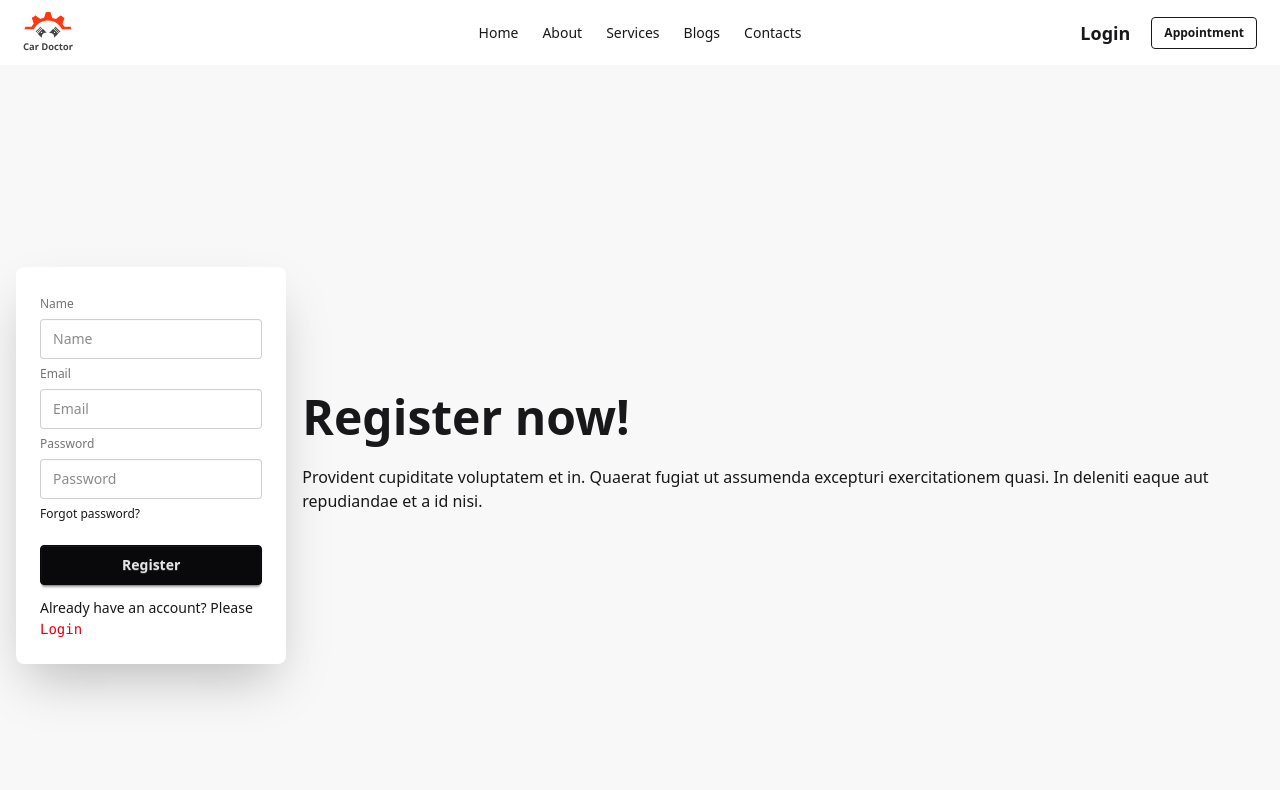
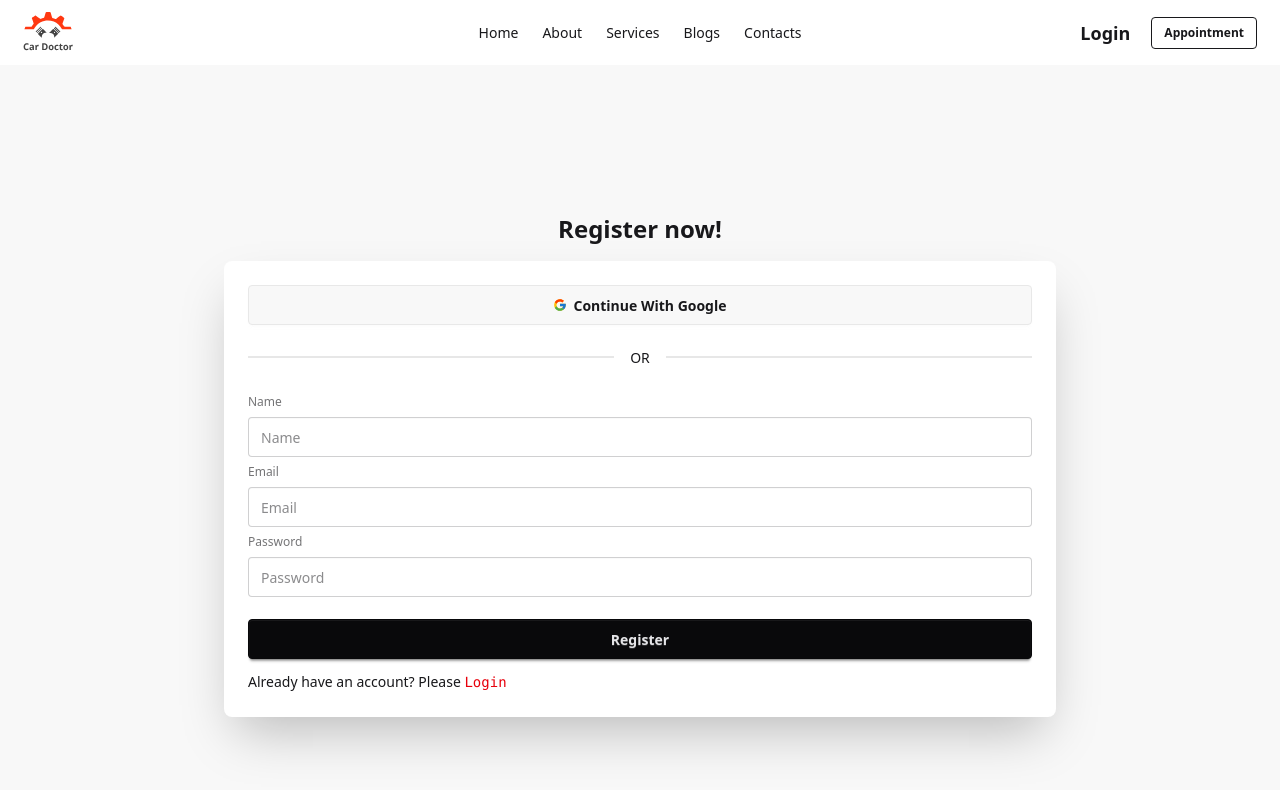
Before and after one commit to Nazim1247/car-doctor-next-js, a Next.js app: page /register in a window 1280 px wide. Shown: the top 790 px of the page. Built offline with nearby package versions, Linux system fonts and the light colour scheme; no server answers.

Commit message:
social login implemented

```diff
--- a/next.config.mjs
+++ b/next.config.mjs
@@ -7,6 +7,10 @@ const nextConfig = {
             hostname: 'i.ibb.co',
 
           },
+          {
+            protocol: 'https',
+            hostname: 'lh3.googleusercontent.com'
+          }
         ],
       },
 };
--- a/src/app/api/auth/[...nextauth]/route.js
+++ b/src/app/api/auth/[...nextauth]/route.js
@@ -2,6 +2,7 @@
 import { loginUser } from "@/app/actions/auth/loginUser";
 import NextAuth from "next-auth"
 import CredentialsProvider from "next-auth/providers/credentials";
+import GoogleProvider from "next-auth/providers/google";
 
 export const authOptions = {
     // Configure one or more authentication providers
@@ -33,6 +34,10 @@ export const authOptions = {
               // You can also Reject this callback with an Error thus the user will be sent to the error page with the error message as a query parameter
             }
           }
+        }),
+        GoogleProvider({
+          clientId: process.env.GOOGLE_CLIENT_ID,
+          clientSecret: process.env.GOOGLE_CLIENT_SECRET
         })
       ],
       pages: {
--- a/src/app/login/components/LoginForm.jsx
+++ b/src/app/login/components/LoginForm.jsx
@@ -3,6 +3,7 @@ import Link from "next/link";
 import { signIn } from "next-auth/react"
 import { useRouter } from "next/navigation";
 import toast from "react-hot-toast";
+import SocialLogin from "./SocialLogin";
 
 const LoginForm = () => {
     const router = useRouter();
@@ -27,14 +28,16 @@ const LoginForm = () => {
 
     }
     return (
-        <div>
-            <div className="card bg-base-100 w-full max-w-sm shrink-0 shadow-2xl">
+        <div className="w-full md:w-2/3 mx-auto">
+            <div className="card bg-base-100 w-ful shadow-2xl">
       <div className="card-body">
+      <SocialLogin />
+      <div className="divider">OR</div>
         <form onSubmit={handleSubmit} className="fieldset">
           <label className="fieldset-label">Email</label>
-          <input name='email' type="email" className="input" placeholder="Email" />
+          <input name='email' type="email" className="input w-full" placeholder="Email" />
           <label className="fieldset-label">Password</label>
-          <input name='password' type="password" className="input" placeholder="Password" />
+          <input name='password' type="password" className="input w-full" placeholder="Password" />
           <div><a className="link link-hover">Forgot password?</a></div>
           <button className="btn btn-neutral mt-4">Login</button>
         </form>
--- /dev/null
+++ b/src/app/login/components/SocialLogin.jsx
@@ -0,0 +1,37 @@
+"use client";
+import { signIn, useSession } from 'next-auth/react';
+import { useRouter } from 'next/navigation';
+import { useEffect, useRef } from 'react';
+import toast from 'react-hot-toast';
+import { FcGoogle } from "react-icons/fc";
+
+const SocialLogin = () => {
+    const firstRender = useRef(true);
+    const {data:session, status }= useSession();
+    const router = useRouter();
+    const handleSocialLogin = (providerName)=>{
+        signIn(providerName);
+    }
+
+    useEffect(()=>{
+        if (firstRender.current) {
+            firstRender.current = false;
+            return;
+          }
+
+        if(status === 'authenticated'){
+            router.push('/');
+            toast.success('Login Successfully!');
+        }
+    },[status])
+
+    return (
+        <div>
+            <button onClick={()=>handleSocialLogin('google')} className='btn w-full'>
+            <FcGoogle />
+                Continue With Google</button>
+        </div>
+    );
+};
+
+export default SocialLogin;
--- a/src/app/login/page.jsx
+++ b/src/app/login/page.jsx
@@ -1,18 +1,18 @@
 import React from 'react';
 import LoginForm from './components/LoginForm';
+// import Image from 'next/image';
+// import loginImage from '/image/login.webp';
 
 const page = () => {
     return (
         <div>
-            <div className="hero bg-base-200 min-h-screen">
-  <div className="hero-content flex-col lg:flex-row-reverse">
-    <div className="text-center lg:text-left">
+            <div className="hero bg-base-200">
+  <div className="hero-content flex-col w-full">
+  <h1 className="text-2xl font-bold">Login now!</h1>
+    {/* <div className="text-center lg:text-left">
       <h1 className="text-5xl font-bold">Login now!</h1>
-      <p className="py-6">
-        Provident cupiditate voluptatem et in. Quaerat fugiat ut assumenda excepturi exercitationem
-        quasi. In deleniti eaque aut repudiandae et a id nisi.
-      </p>
-    </div>
+      <Image src={'/image/login.webp'} width={300} height={300} alt='login image'/>
+    </div> */}
     <LoginForm />
   </div>
 </div>
--- a/src/app/register/components/RegisterForm.jsx
+++ b/src/app/register/components/RegisterForm.jsx
@@ -1,6 +1,7 @@
 "use client"
 
 import { registerUser } from "@/app/actions/auth/registerUser";
+import SocialLogin from "@/app/login/components/SocialLogin";
 import Link from "next/link";
 
 const RegisterForm = () => {
@@ -14,17 +15,19 @@ const RegisterForm = () => {
         await registerUser({name,email,password});
     }
     return (
-        <div>
-            <div className="card bg-base-100 w-full max-w-sm shrink-0 shadow-2xl">
+        <div className="w-full md:w-2/3 mx-auto">
+            <div className="card bg-base-100 w-full shadow-2xl">
       <div className="card-body">
+        <SocialLogin />
+        <div className="divider">OR</div>
         <form onSubmit={handleSubmit} className="fieldset">
           <label className="fieldset-label">Name</label>
-          <input name='name' type="text" className="input" placeholder="Name" />
+          <input name='name' type="text" className="input w-full" placeholder="Name" />
           <label className="fieldset-label">Email</label>
-          <input name='email' type="email" className="input" placeholder="Email" />
+          <input name='email' type="email" className="input w-full" placeholder="Email" />
           <label className="fieldset-label">Password</label>
-          <input name='password' type="password" className="input" placeholder="Password" />
-          <div><a className="link link-hover">Forgot password?</a></div>
+          <input name='password' type="password" className="input w-full" placeholder="Password" />
+
           <button className="btn btn-neutral mt-4">Register</button>
         </form>
         <Link href={'/login'}>Already have an account? Please <samp className="text-red-600">Login</samp></Link>
--- a/src/app/register/page.jsx
+++ b/src/app/register/page.jsx
@@ -5,14 +5,15 @@ const page = () => {
     return (
         <div>
             <div className="hero bg-base-200 min-h-screen">
-  <div className="hero-content flex-col lg:flex-row-reverse">
-    <div className="text-center lg:text-left">
+  <div className="hero-content flex-col w-full">
+  <h1 className="text-2xl font-bold">Register now!</h1>
+    {/* <div className="text-center lg:text-left">
       <h1 className="text-5xl font-bold">Register now!</h1>
       <p className="py-6">
         Provident cupiditate voluptatem et in. Quaerat fugiat ut assumenda excepturi exercitationem
         quasi. In deleniti eaque aut repudiandae et a id nisi.
       </p>
-    </div>
+    </div> */}
     <RegisterForm />
   </div>
 </div>
--- a/src/components/Navbar.jsx
+++ b/src/components/Navbar.jsx
@@ -2,8 +2,11 @@
 import { signOut, useSession } from 'next-auth/react';
 import Image from 'next/image';
 import Link from 'next/link';
+import { useRouter } from 'next/navigation';
+import toast from 'react-hot-toast';
 
 const Navbar = () => {
+  const router = useRouter();
 const {data: session,status} = useSession();
 // console.log(session)
     const navMenu = ()=>{
@@ -13,10 +16,13 @@ const {data: session,status} = useSession();
         <li><Link href={'/services'}>Services</Link></li>
         <li><Link href={'/blogs'}>Blogs</Link></li>
         <li><Link href={'/contacts'}>Contacts</Link></li>
+        </>
+    }
 
-
-        </>
-
+    const handleLogout = ()=>{
+      signOut({redirect:false});
+      router.push('/login');
+      toast.success('Logout Successfully!');
     }
     return (
         <div className='bg-base-100 shadow-sm'>
@@ -45,7 +51,10 @@ const {data: session,status} = useSession();
   </div>
   <div className="navbar-end">
     {status === 'authenticated'?
-    <button onClick={()=>signOut()} className='btn btn-sm btn-ghost text-lg'>Logout</button>
+    <>
+    <button onClick={handleLogout} className='btn btn-sm btn-ghost text-lg'>Logout</button>
+    <Image src={session?.user?.image} width={40} height={40} alt='profile image' className='rounded-full'/>
+    </>
     :
     <Link href={'/login'} className='btn btn-sm btn-ghost text-lg'>Login</Link>
     }
```
Also changed, not shown: public/assets/images/login/login.webp (added).
